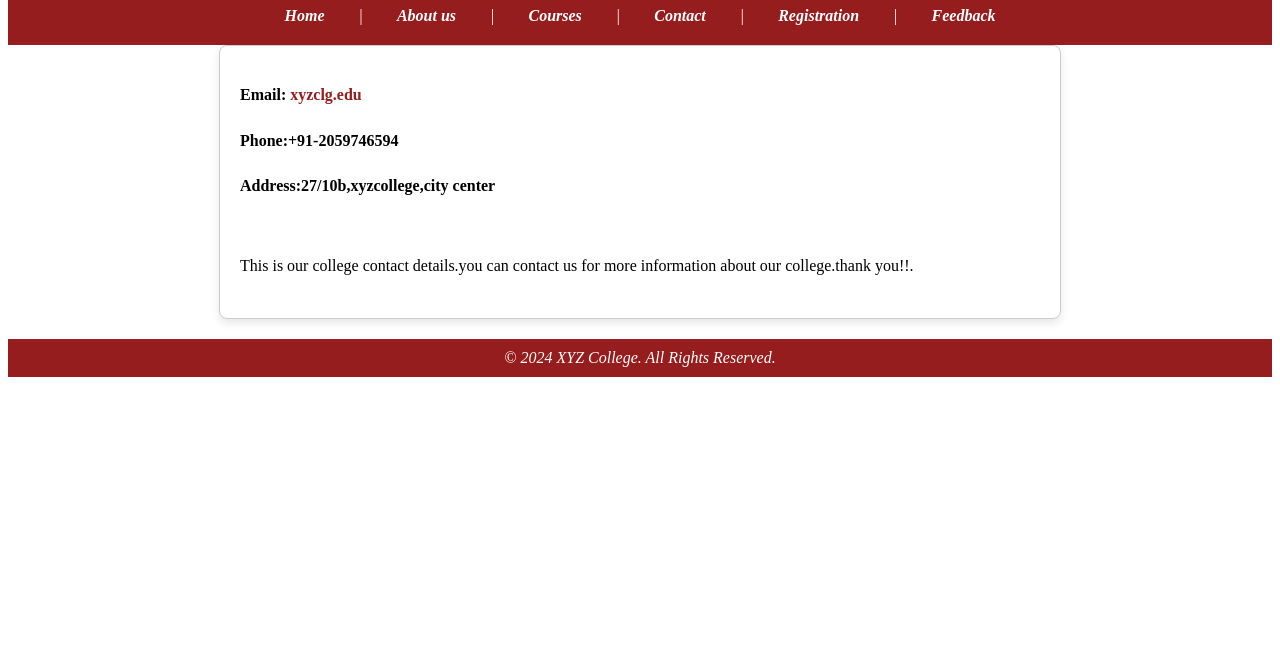
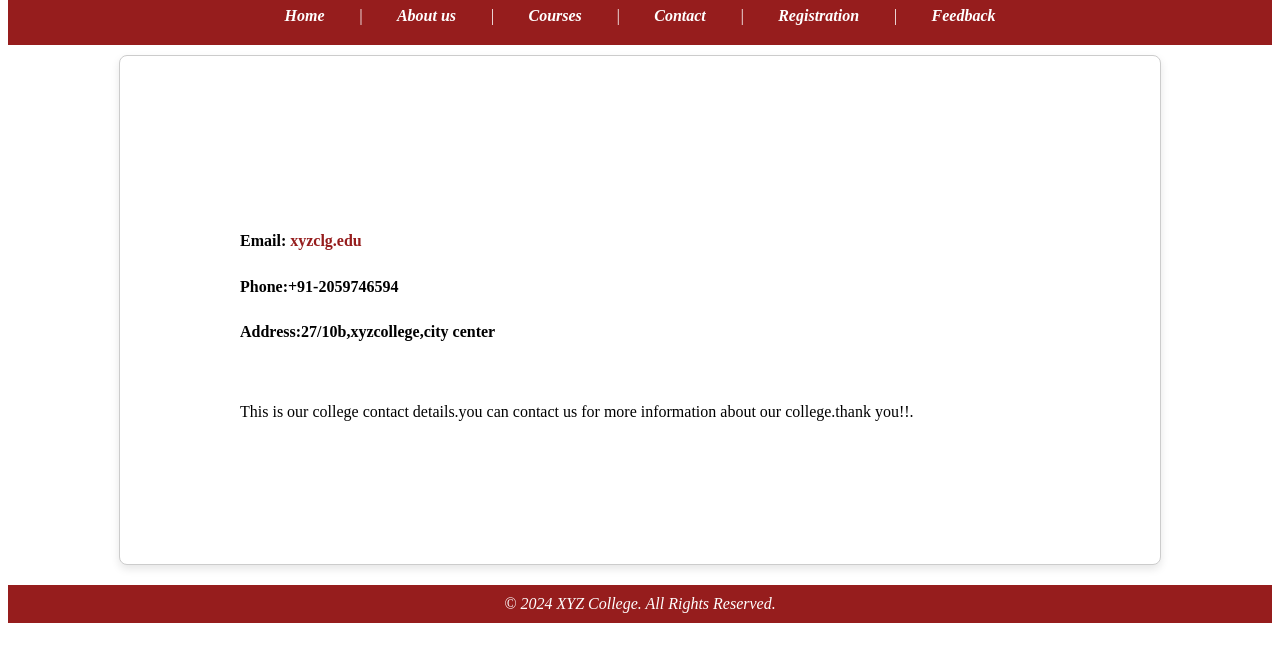
Before and after one commit to Arthithandavarayan/HTML-COLLEGE-WEBSITE, a plain HTML site: page contact.html in a window 1280 px wide. Shown: the part 168-830 px from the top of the page. Before the commit the page ends 800 px from the top, so only its background shows below. Drawn offline with Linux system fonts and the light colour scheme.

Commit message:
first commit

```diff
--- a/contact.html
+++ b/contact.html
@@ -70,8 +70,8 @@
          }
          main{
               max-width: 800px;
-              margin:0 auto 10px;
-              padding:20px;
+              margin:10px auto;
+              padding:120px;
               border:1px solid#ccc;
               border-radius: 8px;
               box-shadow : 0 4px 8px rgba(0,0,0,0.1);
@@ -132,7 +132,7 @@
         </nav>
         </header>
 
-        <main>
+        <main><br><br>
             <P><strong> Email: <a href="mailto:xyzclg.edu">xyzclg.edu</a></strong></P>
             <p><strong>Phone:+91-2059746594</strong></p>
             <p><strong>Address:27/10b,xyzcollege,city center</strong></p><br>
```
